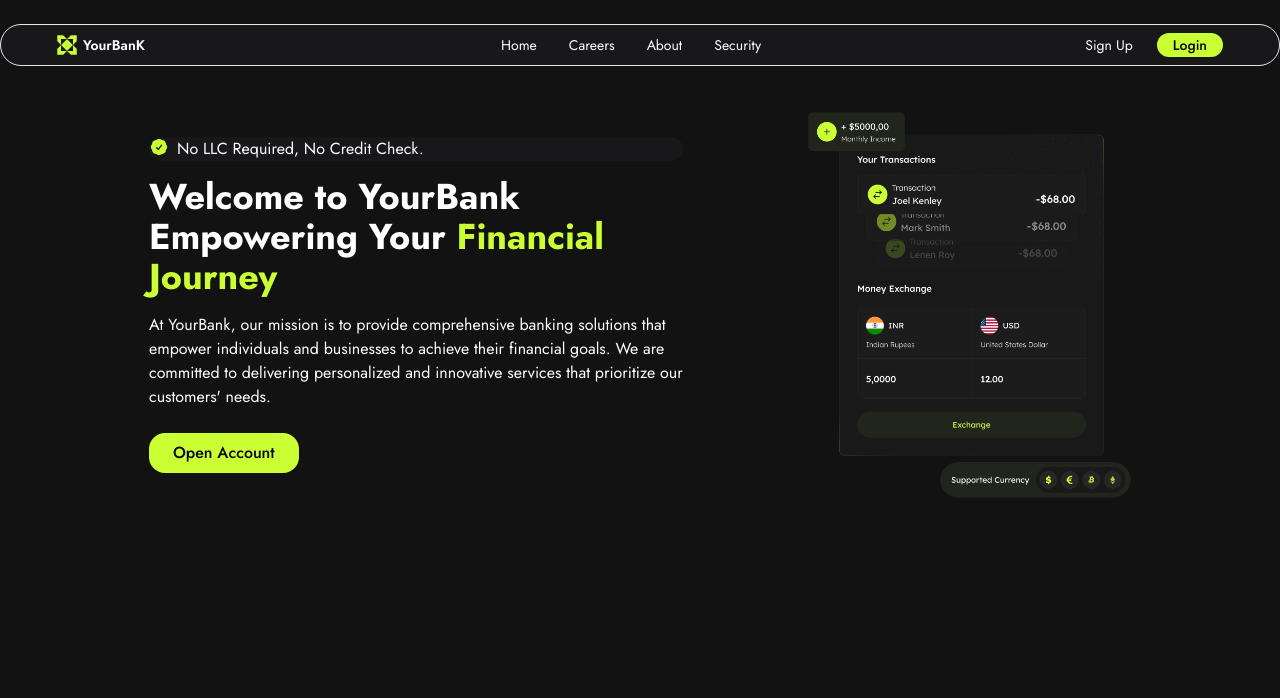
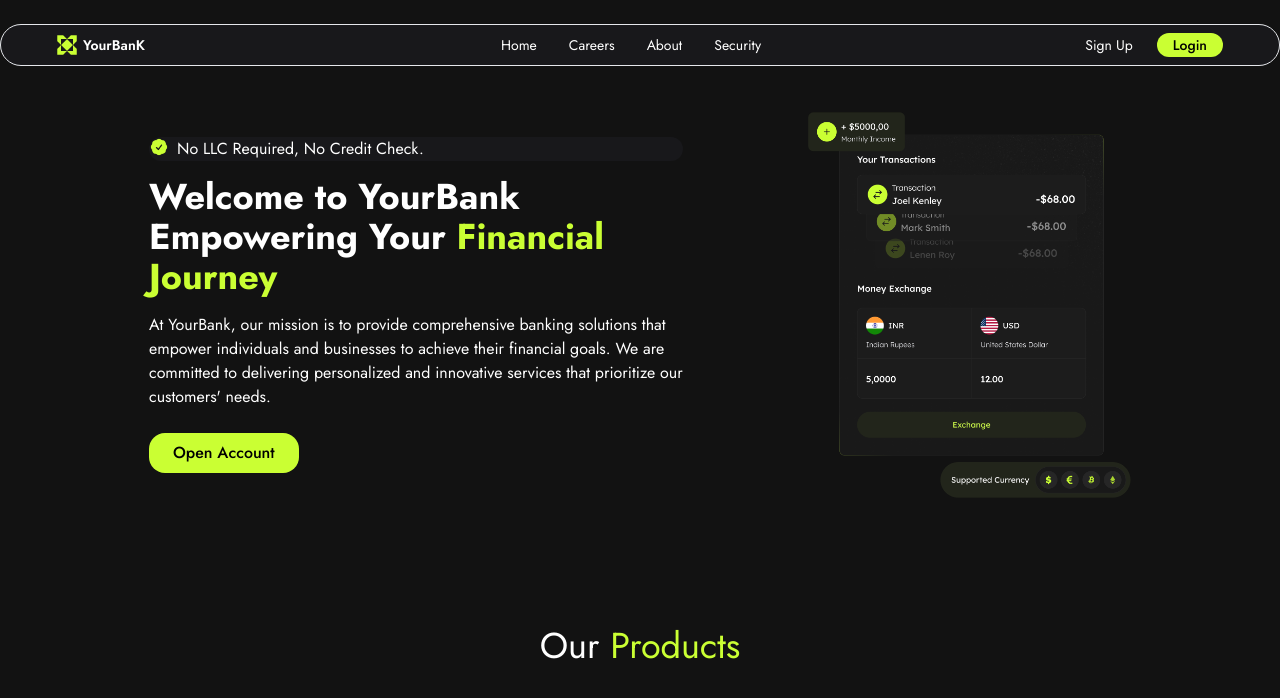
Before and after one commit to Cody-nas/YourBanK-App, a React (Vite) app: page / in a window 1280 px wide. Shown: the top 698 px of the page. Built offline with nearby package versions, Linux system fonts and the light colour scheme.

Commit message:
update products.jsx

```diff
--- a/src/components/Products.jsx
+++ b/src/components/Products.jsx
@@ -2,8 +2,11 @@ import React from 'react'
 
 const Products = () => {
   return (
-    <div>
+    <div className='md:px-12 p-4 max-w-screen-2xl mx-auto mt-24'>
+      <div className='flex flex-col md:flex-row justify-evenly items-center gap-6'>
+        <h2 className='text-4xl '>Our <span className='text-grn'>Products</span></h2>
 
+      </div>
     </div>
   )
 }
```
